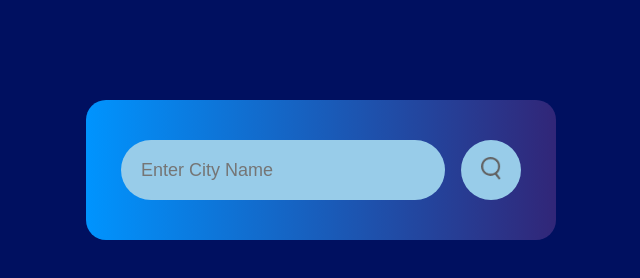
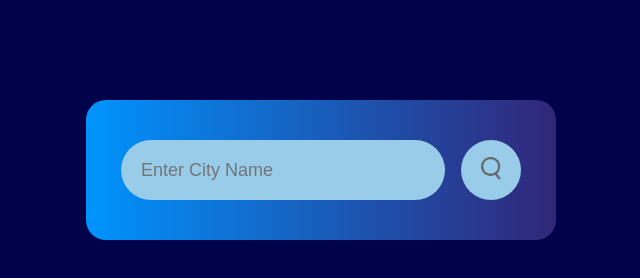
Before and after one commit to Rahib50/Weather-App, a plain HTML site: page index.html in a window 1280 px wide. Shown: the whole page, without its empty margins (319-959 px from the left). Drawn offline with Linux system fonts and the light colour scheme.

Commit message:
background

```diff
--- a/styles.css
+++ b/styles.css
@@ -5,7 +5,7 @@
      font-family: 'Poppins', sans-serif;
 }
 body{
-     background: #001060;
+     background: #00024a;
 }
 .card{
      width: 90%;
```
